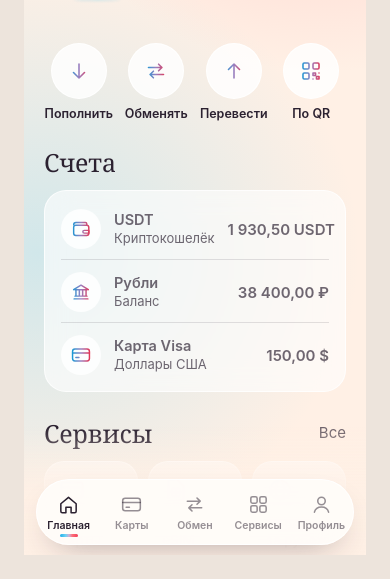
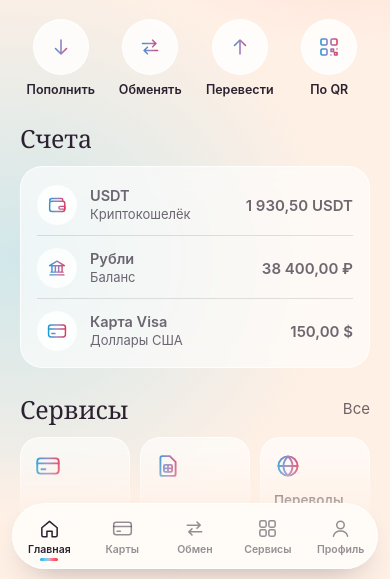
Before and after one commit to egorbrodilo/lp-view-nw519g, a plain HTML site: page app/index.html in a window 390 px wide. Shown: the part 265-844 px from the top of the page. Drawn offline with Linux system fonts and the light colour scheme; a web font is replaced by a local one.

Commit message:
App fills the phone screen

```diff
--- a/app/css/base.css
+++ b/app/css/base.css
@@ -29,6 +29,12 @@ svg{display:block}
 
 /* ---------- shell: the phone fills a phone screen; on a wide screen it stands in the middle with a caption */
 .desk{height:100%;display:flex;align-items:center;justify-content:center;gap:56px;padding:24px}
+/* on a phone the app fills the whole screen, edge to edge, with the cream behind the browser bars */
+@media (max-width:759px),(max-height:599px){
+  html,body{background:var(--cream)}
+  .desk{display:block;padding:0}
+  .phone{position:fixed;inset:0;width:auto;height:auto}
+}
 .desk-note{width:320px;display:none}
 .phone{position:relative;width:100%;height:100%;background:var(--cream);overflow:hidden;isolation:isolate}
 .statusbar{display:none}
```
